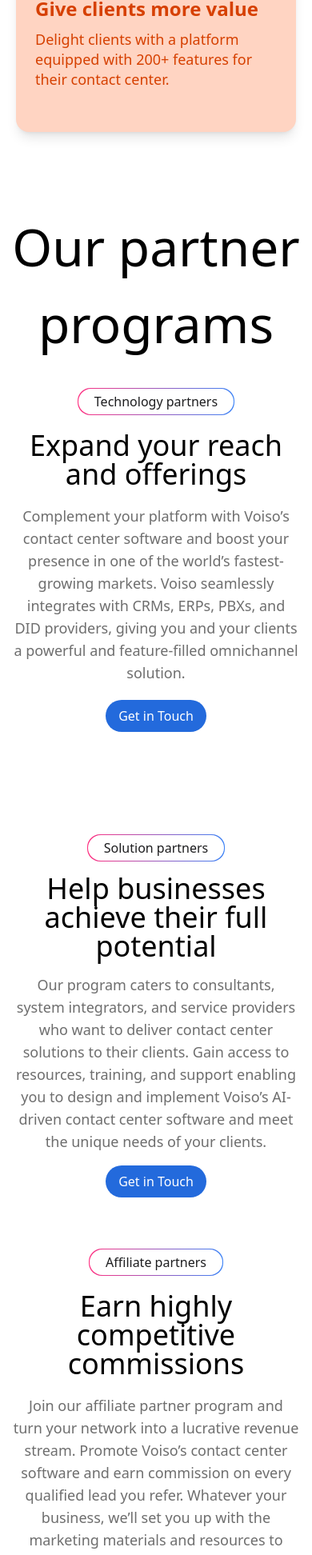
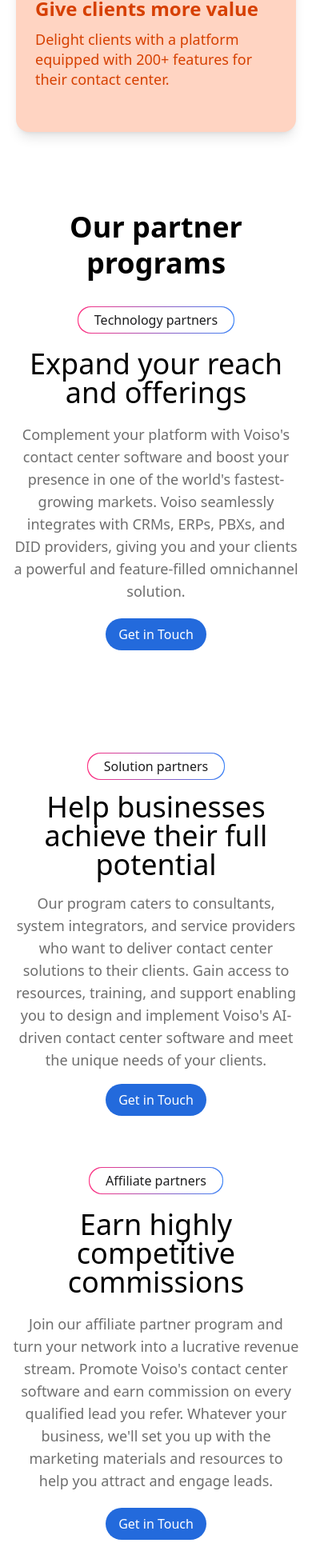
Before and after one commit to Samarth7281/voiso, a React (Vite) app: page /partners in a window 390 px wide. Shown: the part 1352-3296 px from the top of the page at 80% size. Built offline with nearby package versions, Linux system fonts and the light colour scheme.

Commit message:
Partners page done responsive

```diff
--- a/src/pages/Partners.jsx
+++ b/src/pages/Partners.jsx
@@ -32,9 +32,10 @@
 const Partners = () => {
   return (
     <div>
+      {/* Hero Section */}
       <div className="w-full">
         <div className="flex flex-col lg:flex-row mx-4 lg:mx-[128px] pt-8 lg:pt-[116px] pb-8 lg:pb-[22px]">
-          <div className="w-full lg:w-[600.4px] h-auto lg:h-[505.4px] mb-4 lg:mb-0 lg:pr-[32px] space-y-5 text-center lg:text-left">
+          <div className="w-full lg:w-1/2 h-auto mb-4 lg:mb-0 lg:pr-8 space-y-5 text-center lg:text-left">
             {/* Left content */}
             <div className="inline-block p-[1px] bg-gradient-to-r from-[#FF2F80] to-blue-500 rounded-2xl ">
               <h3 className="text-[16px] text-[#1D1D1F] px-5 py-1 bg-white rounded-2xl w-max">
@@ -51,11 +52,13 @@
               support and resources you need.
             </p>
           </div>
-          <div className="w-full lg:w-[600.4px] h-auto lg:h-[505.4px] lg:pl-[32px] mt-8 lg:mt-16">
-            {/* Right content */}
+          <div className="w-full lg:w-1/2 h-auto lg:pl-8 mt-8 lg:mt-16 flex items-center justify-center">
+            {/* Right content (empty for now) */}
           </div>
         </div>
       </div>
+
+      {/* Cards Section */}
       <div className="w-full max-w-[1264px] mx-auto mb-12 px-4">
         <div className="w-full py-12 px-0 md:px-8 bg-white">
           <div className="w-full text-center mb-8">
@@ -79,23 +82,26 @@
           </div>
         </div>
       </div>
+
+      {/* Partner Programs Section */}
       <div className="w-full">
-        <h1 className="text-[64px] text-center">Our partner programs</h1>
+        <h1 className="text-4xl md:text-[64px] text-center font-bold leading-tight">
+          Our partner programs
+        </h1>
+        {/* Technology Partners */}
         <div className="flex flex-col lg:flex-row mx-4 lg:mx-[128px] pt-8 lg:pt-[116px] pb-8 lg:pb-[22px]">
-          <div className="w-full lg:w-[600.4px] h-auto lg:h-[505.4px] mb-4 lg:mb-0 lg:pr-[32px] space-y-5 text-center lg:text-left">
-            {/* Left content */}
+          <div className="w-full lg:w-1/2 h-auto mb-4 lg:mb-0 lg:pr-8 space-y-5 text-center lg:text-left">
             <div className="inline-block p-[1px] bg-gradient-to-r from-[#FF2F80] to-blue-500 rounded-2xl ">
               <h3 className="text-[16px] text-[#1D1D1F] px-5 py-1 bg-white rounded-2xl w-max">
                 Technology partners
               </h3>
             </div>
-
             <h1 className="text-4xl md:text-[64px] leading-none">
               Expand your reach and offerings
             </h1>
             <p className="text-lg md:text-[22px] text-[#6E6E6E]">
-              Complement your platform with Voiso’s contact center software and
-              boost your presence in one of the world’s fastest-growing markets.
+              Complement your platform with Voiso's contact center software and
+              boost your presence in one of the world's fastest-growing markets.
               Voiso seamlessly integrates with CRMs, ERPs, PBXs, and DID
               providers, giving you and your clients a powerful and
               feature-filled omnichannel solution.
@@ -104,16 +110,14 @@
               Get in Touch
             </button>
           </div>
-          <div className="w-full lg:w-[600.4px] h-auto lg:h-[505.4px] lg:pl-[32px] mt-8 lg:mt-16">
-            {/* Right content */}
+          <div className="w-full lg:w-1/2 h-auto lg:pl-8 mt-8 lg:mt-16 flex items-center justify-center">
+            {/* Right content (empty for now) */}
           </div>
         </div>
-      </div>
-
-      <div className="w-full">
+        {/* Solution Partners */}
         <div className="flex flex-col lg:flex-row mx-4 lg:mx-[128px] pb-8">
-          <div className="w-full lg:w-[600.4px] lg:h-auto mb-4 lg:mb-0 lg:pr-[32px] space-y-4"></div>
-          <div className="w-full lg:w-[600.4px] lg:h-auto lg:pl-[32px] mt-8 space-y-4 text-center lg:text-left">
+          <div className="w-full lg:w-1/2 h-auto mb-4 lg:mb-0 lg:pr-8 space-y-4"></div>
+          <div className="w-full lg:w-1/2 h-auto lg:pl-8 mt-8 space-y-4 text-center lg:text-left">
             <div className="inline-block p-[1px] bg-gradient-to-r from-[#FF2F80] to-blue-500 rounded-2xl">
               <h3 className="text-[16px] text-[#1D1D1F] px-5 py-1 bg-white rounded-2xl w-max">
                 Solution partners
@@ -126,7 +130,7 @@
               Our program caters to consultants, system integrators, and service
               providers who want to deliver contact center solutions to their
               clients. Gain access to resources, training, and support enabling
-              you to design and implement Voiso’s AI-driven contact center
+              you to design and implement Voiso's AI-driven contact center
               software and meet the unique needs of your clients.
             </p>
             <button className="px-4 py-2 bg-[#236ADC] text-white rounded-full">
@@ -134,37 +138,35 @@
             </button>
           </div>
         </div>
-      </div>
-
-      <div className="w-full">
+        {/* Affiliate Partners */}
         <div className="flex flex-col lg:flex-row mx-4 lg:mx-[128px] pt-8 lg:pt-[116px] pb-8 lg:pb-[22px]">
-          <div className="w-full lg:w-[600.4px] h-auto lg:h-[505.4px] mb-4 lg:mb-0 lg:pr-[32px] space-y-5 text-center lg:text-left">
-            {/* Left content */}
+          <div className="w-full lg:w-1/2 h-auto mb-4 lg:mb-0 lg:pr-8 space-y-5 text-center lg:text-left">
             <div className="inline-block p-[1px] bg-gradient-to-r from-[#FF2F80] to-blue-500 rounded-2xl ">
               <h3 className="text-[16px] text-[#1D1D1F] px-5 py-1 bg-white rounded-2xl w-max">
                 Affiliate partners
               </h3>
             </div>
-
             <h1 className="text-4xl md:text-[64px] leading-none">
               Earn highly competitive commissions
             </h1>
             <p className="text-lg md:text-[22px] text-[#6E6E6E]">
               Join our affiliate partner program and turn your network into a
-              lucrative revenue stream. Promote Voiso’s contact center software
+              lucrative revenue stream. Promote Voiso's contact center software
               and earn commission on every qualified lead you refer. Whatever
-              your business, we’ll set you up with the marketing materials and
+              your business, we'll set you up with the marketing materials and
               resources to help you attract and engage leads.
             </p>
             <button className="px-4 py-2 bg-[#236ADC] text-white rounded-full">
               Get in Touch
             </button>
           </div>
-          <div className="w-full lg:w-[600.4px] h-auto lg:h-[505.4px] lg:pl-[32px] mt-8 lg:mt-16">
-            {/* Right content */}
+          <div className="w-full lg:w-1/2 h-auto lg:pl-8 mt-8 lg:mt-16 flex items-center justify-center">
+            {/* Right content (empty for now) */}
           </div>
         </div>
       </div>
+
+      {/* Contact Form Section */}
       <div className="w-full max-w-[1520px] mx-auto mt-16 px-4">
         <div className="w-full max-w-[1262px] mx-auto bg-white rounded-[32px] md:rounded-[55px] p-4 md:p-12 border border-[#FF2F80]">
           <div className="w-full max-w-[752px] mx-auto text-center">
@@ -274,7 +276,7 @@
           </div>
         </div>
       </div>
-      <Footer/>
+      <Footer />
     </div>
   );
 };
```
